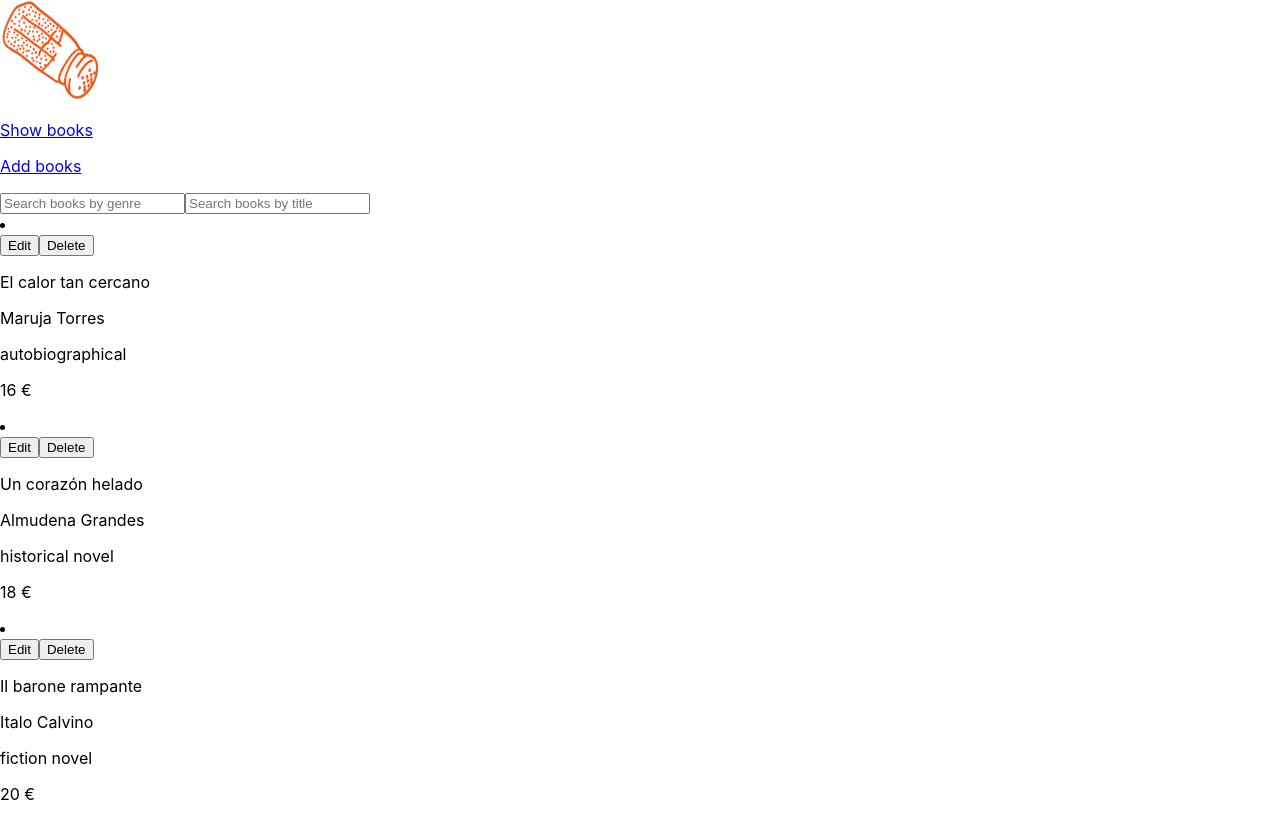
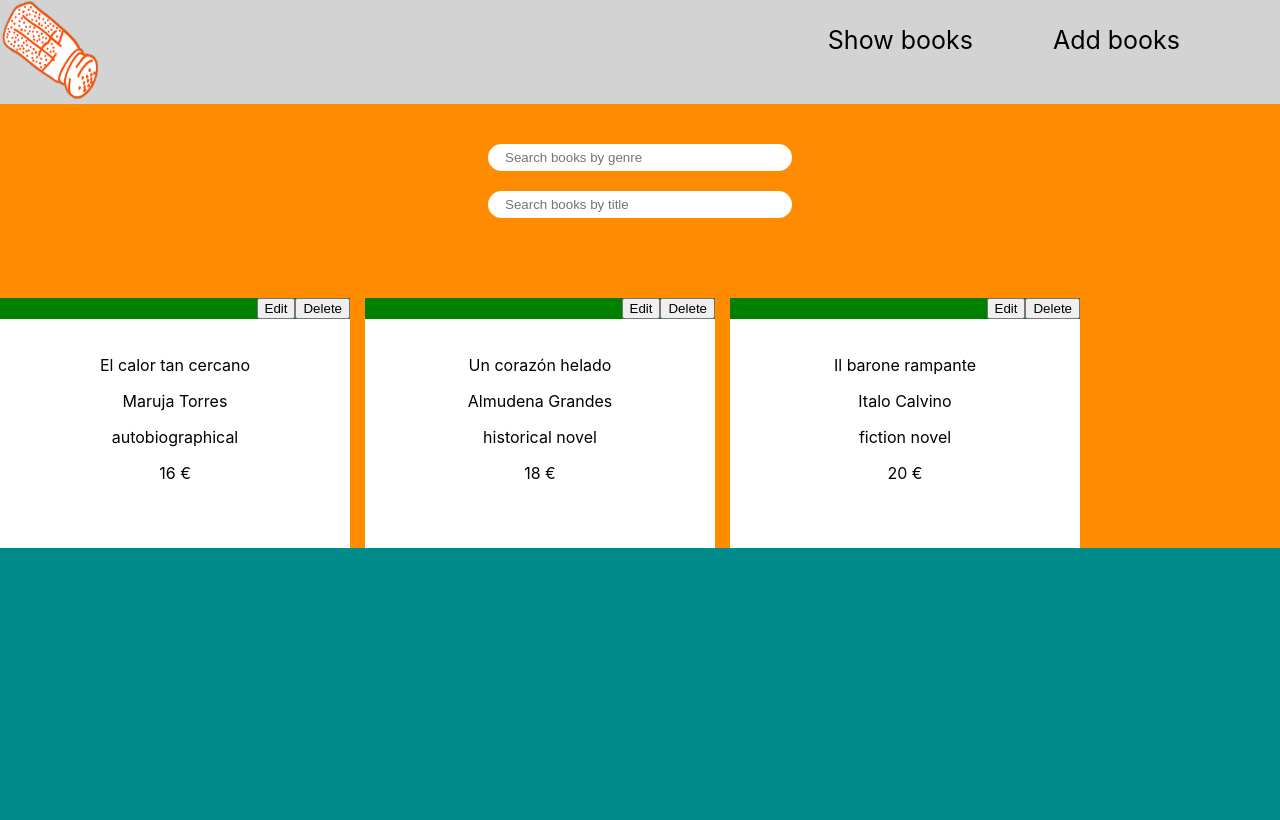
Before and after one commit to natalia-pn/B, a React (Create React App) app: page / in a window 1280 px wide. Built offline with nearby package versions, Linux system fonts and the light colour scheme; the HTML template or start-up script is replaced by a standard one.

Commit message:
Add some general styles

```diff
--- a/src/App.css
+++ b/src/App.css
@@ -1,4 +1,95 @@
+.App {
+    background-color: green;
+}
+
+.App__header {
+    display: flex;
+    justify-content: space-between;
+    background-color: lightgrey;
+}
+
 .Logo {
     width: 100px;
     height: 100px;
 }
+
+.App__menu {
+    display: flex;
+    margin-right: 20px;
+}
+
+.Show-books__link {
+    font-size: 25px;
+    text-decoration: none;
+    margin-right: 80px;
+    color: black;
+}
+.Add-books__link {
+    font-size: 25px;
+    text-decoration: none;
+    margin-right: 80px;
+    color: black;
+}
+
+.App__main-section {
+    background-color: darkorange;
+}
+
+.Search-fields__container {
+    display: flex;
+    flex-direction: column;
+    align-items: center;
+}
+
+.Genre__field {
+    width: 300px;
+    height: 25px;
+    margin-top: 40px;
+    margin-bottom: 20px;
+    border-radius: 15px;
+    border: none;
+    outline: none;
+}
+.Title__field {
+    width: 300px;
+    height: 25px;
+    margin-bottom: 80px;
+    border-radius: 15px;
+    border: none;
+    outline: none;
+}
+
+.Genre__field::placeholder {
+    padding-left: 15px;
+}
+
+.Title__field::placeholder {
+    padding-left: 15px;
+}
+
+.Books__container {
+    list-style: none;
+    display: flex;
+}
+
+.Book__card {
+    background-color: white;
+    width: 350px;
+    height: 250px;
+    margin-right: 15px;
+    display: flex;
+    flex-direction: column;
+}
+
+.Action-buttons__container {
+  width: 350px;
+  align-items:space-between;
+  margin-bottom: 20px;
+  background-color: green;
+  display: flex;
+  justify-content: flex-end;
+}
+
+.Book__info {
+    text-align: center;
+}
--- a/src/App.js
+++ b/src/App.js
@@ -113,12 +113,13 @@ class App extends Component {
     const { genreValue, nameValue, booksArray} = this.state;
 
      booksArray
-     .map((book, index)=> {
+      .map((book, index)=> {
        book.id = index;
+       console.log(book)
        return book;
         })
-    .filter(book => book.genre.toUpperCase().includes(genreValue.toUpperCase()))
-    .filter(book => book.title.toUpperCase().includes(nameValue.toUpperCase()));
+      .filter(book => console.log(book.genre.toUpperCase().includes(genreValue.toUpperCase())))
+      .filter(book => console.log(book.title.toUpperCase().includes(nameValue.toUpperCase())));
 
     booksList = booksArray;
 
--- a/src/components/ShowBooks.js
+++ b/src/components/ShowBooks.js
@@ -1,4 +1,4 @@
-import React, { Component } from 'react';
+import React, { Component, Fragment } from 'react';
 
 
 class ShowBooks extends Component {
@@ -7,17 +7,20 @@ class ShowBooks extends Component {
     const { filterBooks, getSearchGenre, getSearchName, removeBook } = this.props;
 
         return(
-            <div className="Books__container">
+            <Fragment>
+                <div className="Search-fields__container">
                     <label className="Genre__label"></label>
                     <input type="text" className="Genre__field" placeholder="Search books by genre" onKeyUp={getSearchGenre}/>
 
                     <label className="Title__label"></label>
                     <input type="text" className="Title__field" placeholder="Search books by title" onKeyUp={getSearchName}/>
+                </div>
 
+                <div className="Books__container">
                     {filterBooks.map((book, index)=>{
                         return(
-                        <li className="Book__container" key={index}>
-                            <div className="action-buttons__container">
+                            <li className="Book__card" key={index}>
+                                <div className="Action-buttons__container">
                                     <button type="button" className="Edit-button" value={book.id}>Edit</button>
                                     <button type="button" className="Delete-button" value={book.id} onClick={removeBook}>Delete</button>
                                 </div>
@@ -31,6 +34,8 @@ class ShowBooks extends Component {
                         )
                     })}
                 </div>
+            </Fragment>
+
         );
     }
 }
--- a/src/index.css
+++ b/src/index.css
@@ -1,14 +1,10 @@
 body {
   margin: 0;
   padding: 0;
+  background-color: darkcyan;
   font-family: -apple-system, BlinkMacSystemFont, "Segoe UI", "Roboto", "Oxygen",
     "Ubuntu", "Cantarell", "Fira Sans", "Droid Sans", "Helvetica Neue",
     sans-serif;
   -webkit-font-smoothing: antialiased;
   -moz-osx-font-smoothing: grayscale;
 }
-
-code {
-  font-family: source-code-pro, Menlo, Monaco, Consolas, "Courier New",
-    monospace;
-}
```
Lines whose indentation alone changed are shown as unchanged.
